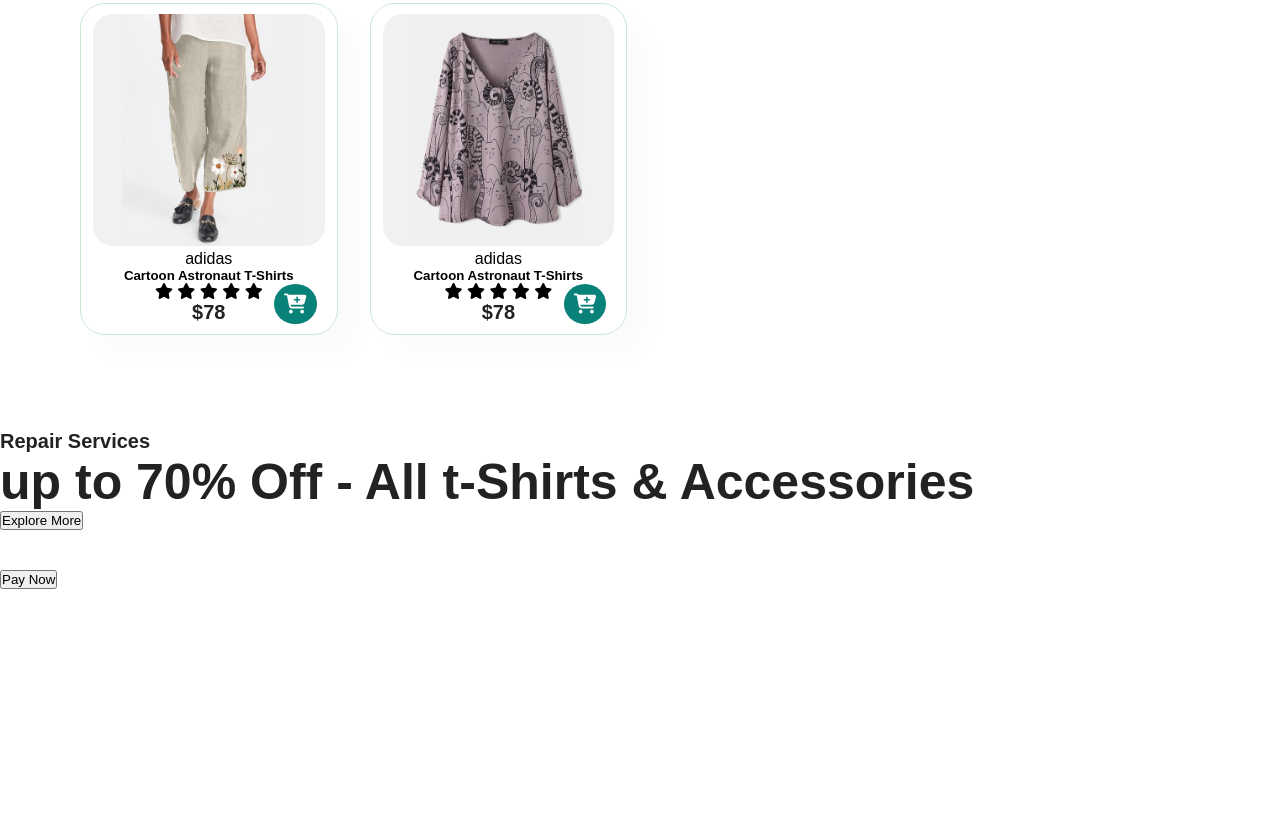
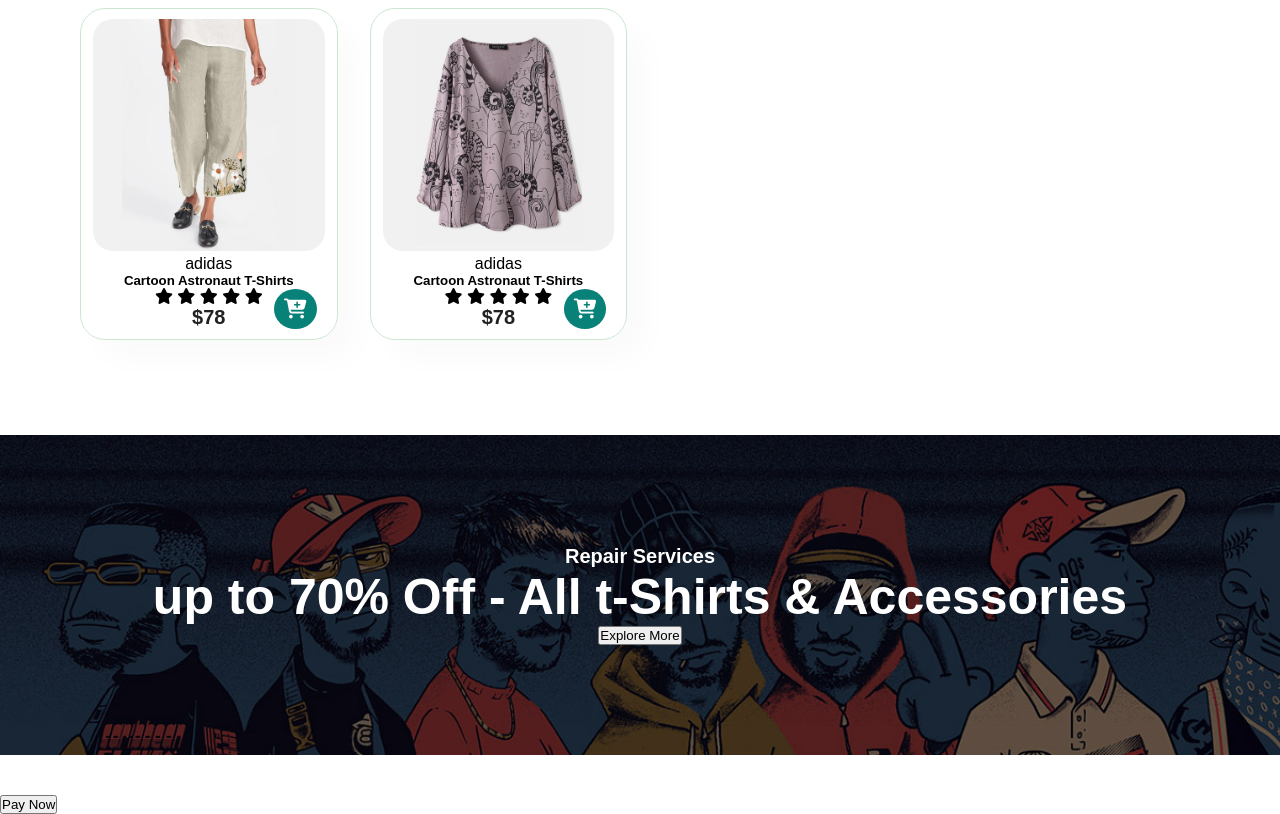
Before and after one commit to nkatha1/E-Commerce-Website, a website: page front_end/index.html in a window 1280 px wide. Shown: the part 1963-2777 px from the top of the page. Before the commit the page ends 2552 px from the top, so only its background shows below. Drawn offline with Linux system fonts and the light colour scheme.

Commit message:
e-commerce front end

```diff
--- a/front_end/style.css
+++ b/front_end/style.css
@@ -137,6 +137,7 @@ button.normal {
 #feature .fe-box h6 {
     text-align: center;
     padding: 8px;
+    font-size: 15px;
     margin: 5px;
     background-color: #cce7d0;
     border-radius: 4px;
@@ -172,7 +173,7 @@ button.normal {
 
 /* Product Section */
 #product1 {
-
+    /* margin-top: 10px; */
     text-align: center;
 }
 
@@ -232,6 +233,23 @@ button.normal {
     transform: scale(1.1);
 }
 
+#banner {
+    display: flex;
+    justify-content: center;
+    align-items: center;
+    flex-direction: column;
+    background-image: url("images/banner/b1.jpg");
+    background-repeat: no-repeat;
+    background-size: cover;
+    height: 40vh;
+}
+
+#banner h4, h2 {
+    color: white;
+}
+
+
+
 /* Cart Modal */
 #cart-modal {
     position: fixed;
```
Also changed, not shown: front_end/index.html (+4 -0 lines).
